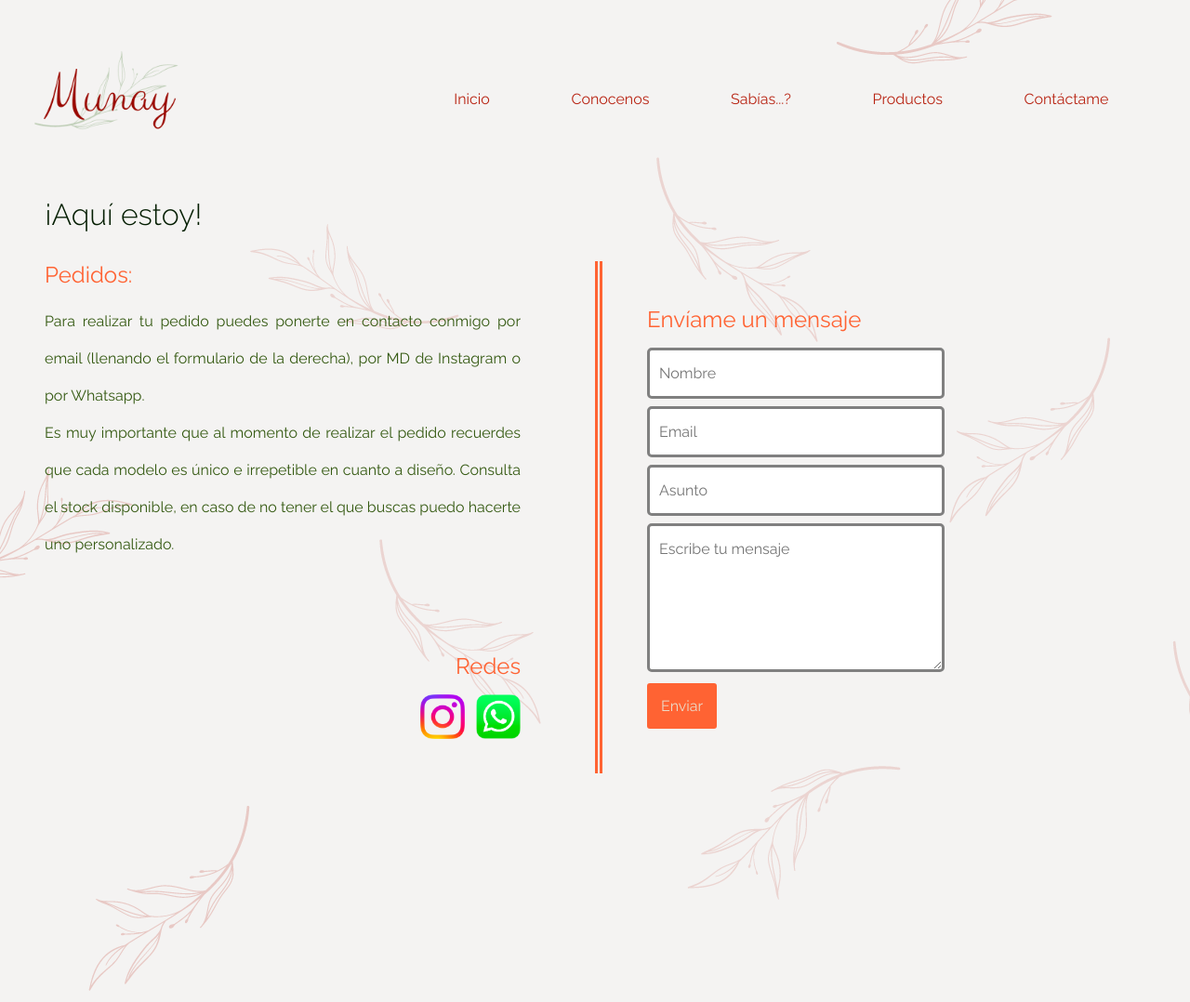
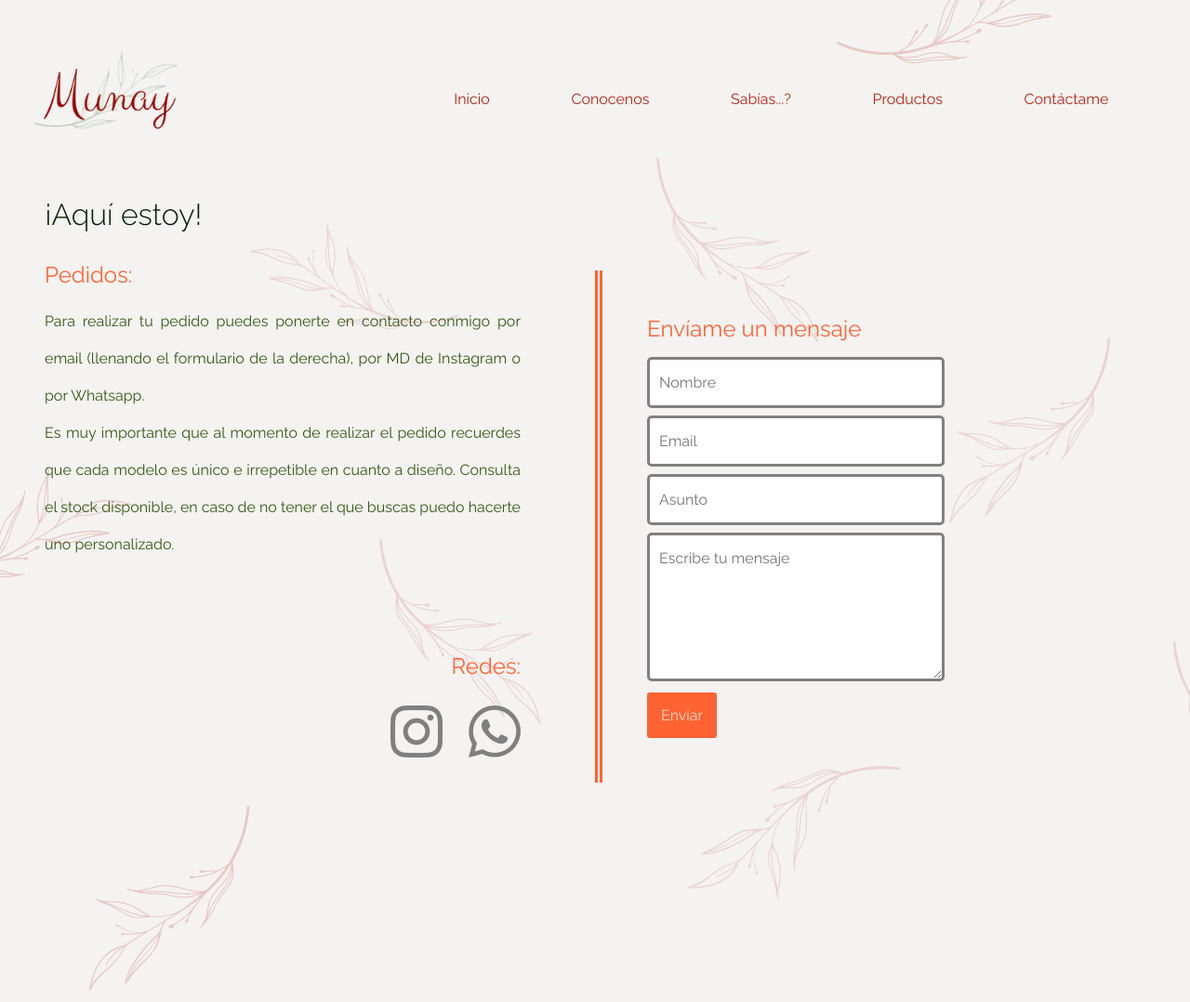
Before and after one commit to MaJiMart/ProyectoFinal-Martinez, a plain HTML site: page pages/contactame.html in a window 1280 px wide. Shown: the top 1078 px of the page at 93% size. Drawn offline with Linux system fonts and the light colour scheme; a web font is replaced by a local one.

Commit message:
inserto iconos de redes sociales

```diff
--- a/css/style.css
+++ b/css/style.css
@@ -370,13 +370,19 @@ h2{
     display: flex;
     flex-direction: column;
     align-items: flex-end;
+    justify-content: flex-end;
 }
 
-.redes img{
-    margin-left: 0.5rem;
-    width:3rem;
+.redes i{
+    color: grey;
+    margin: 0.5rem 0.5rem 0rem 1.5rem;
+    width: 3rem;
     height: auto;
     cursor: pointer;
+}
+
+.redes i:hover{
+    color: #345911;
 }
 
 .formulario{
--- a/pages/contactame.html
+++ b/pages/contactame.html
@@ -7,14 +7,17 @@
     <meta name="viewport" content="width=device-width, initial-scale=1.0">
     <link rel="shotcut icon" href="../Assets/img/icono1.png">
     <title>Munay - Productos</title>
-    <!--Link CSS-->
-    <link rel="stylesheet" href="../css/style.css">
+    <link rel="stylesheet" href="https://cdnjs.cloudflare.com/ajax/libs/font-awesome/6.2.0/css/all.min.css"
+        integrity="sha512-xh6O/CkQoPOWDdYTDqeRdPCVd1SpvCA9XXcUnZS2FmJNp1coAFzvtCN9BmamE+4aHK8yyUHUSCcJHgXloTyT2A=="
+        crossorigin="anonymous" referrerpolicy="no-referrer" />
     <!--Link Google Fonts-->
     <link rel="preconnect" href="https://fonts.googleapis.com">
     <link rel="preconnect" href="https://fonts.gstatic.com" crossorigin>
     <link
         href="https://fonts.googleapis.com/css2?family=Clicker+Script&family=Raleway:ital,wght@0,300;0,400;0,700;1,400;1,700&display=swap"
         rel="stylesheet">
+    <!--Link CSS-->
+    <link rel="stylesheet" href="../css/style.css">
 </head>
 
 <body>
@@ -47,10 +50,12 @@
                             buscas puedo hacerte uno personalizado.</p>
                     </div>
                     <div class="redes">
-                        <h3>Redes</h3>
+                        <h3>Redes:</h3>
                         <div>
-                            <img href="#" src="../assets/img/iconoInstaColor.png" alt="instagram">
-                            <img href="#" src="../assets/img/iconoWhatsapp.png" alt="whatsapp">
+                            <a href="https://www.instagram.com/" target="_blank"><i
+                                    class="fa-brands fa-4x fa-instagram"></i></a>
+                            <a href="https://web.whatsapp.com/" target="_blank"><i
+                                    class="fa-brands fa-4x fa-whatsapp"></i></a>
                         </div>
                     </div>
                 </div>
```
